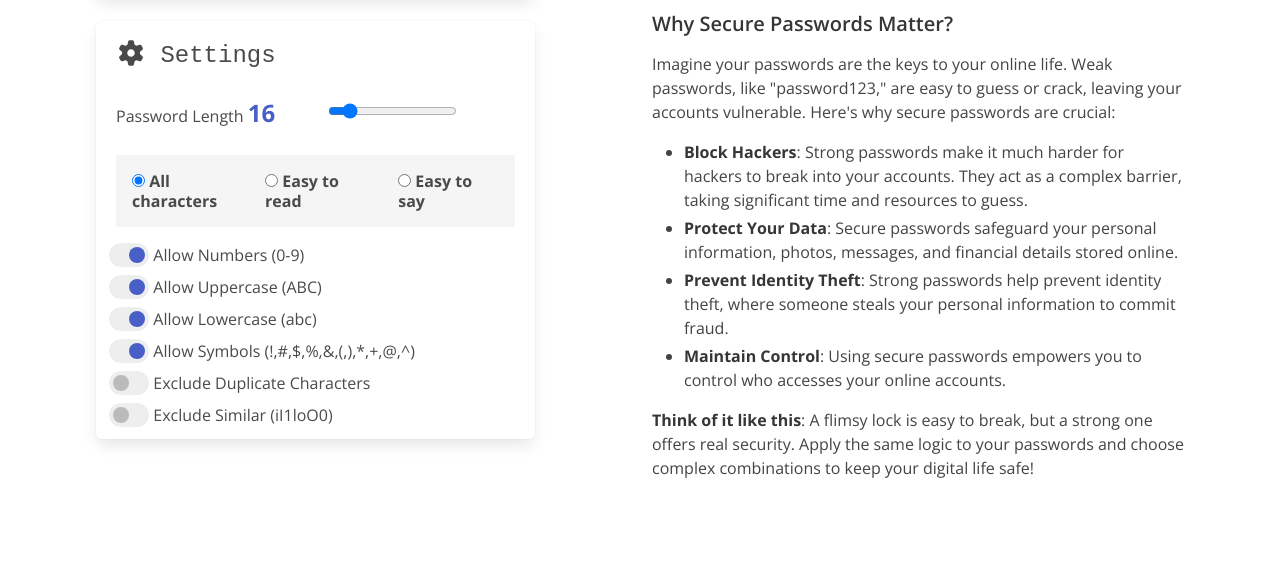
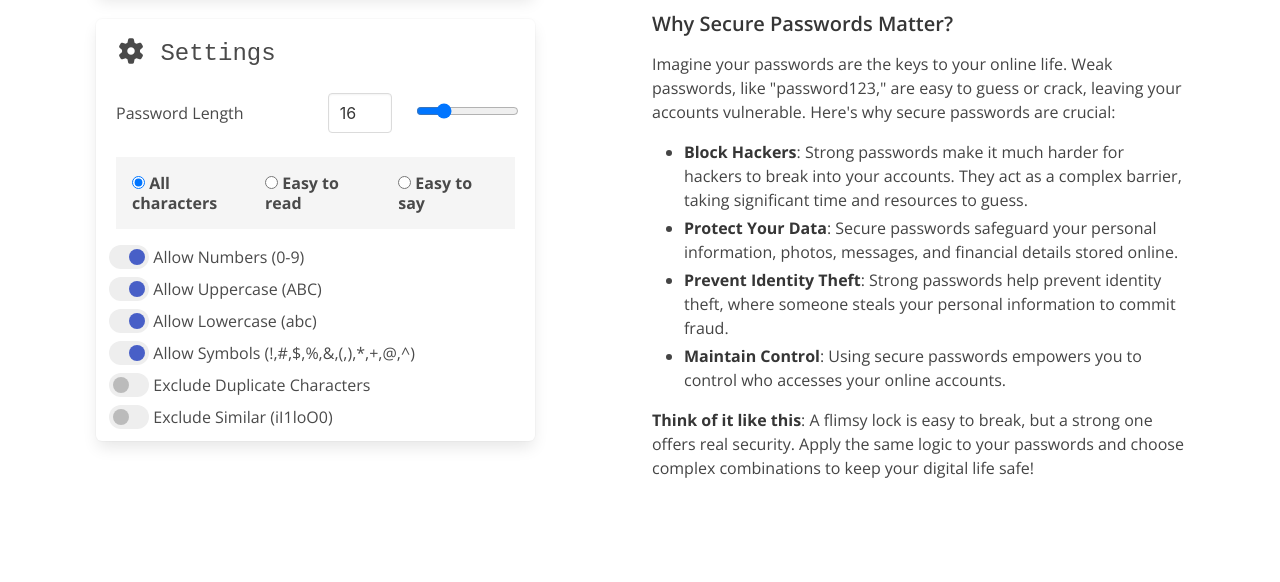
Before and after one commit to dr-wahrheit/another-password-generator, a website built with webpack: page src/templates/index.html in a window 1280 px wide. Shown: the part 258-840 px from the top of the page. Built offline with nearby package versions, Linux system fonts and the light colour scheme.

Commit message:
chore: Better UX experience while settings password length

```diff
--- a/src/scripts/index.js
+++ b/src/scripts/index.js
@@ -264,10 +264,16 @@ function calculatePasswordLevel() {
 }
 
 function bindEvents() {
-  settingsPasswordLengthRangeEl.addEventListener('change', () => {
+  settingsPasswordLengthRangeEl.addEventListener('input', () => {
     settingsPasswordLengthEl.value = settingsPasswordLengthRangeEl.value;
   });
   settingsPasswordLengthEl.addEventListener('change', () => {
+    if (settingsPasswordLengthEl.value < 4) {
+      settingsPasswordLengthEl.value = 4;
+    }
+    if (settingsPasswordLengthEl.value > 56) {
+      settingsPasswordLengthEl.value = 56;
+    }
     settingsPasswordLengthRangeEl.value = settingsPasswordLengthEl.value;
   });
 
--- a/src/styles/style.scss
+++ b/src/styles/style.scss
@@ -1,4 +1,4 @@
-@import url('https://fonts.googleapis.com/css2?family=Open+Sans:ital,wght@0,300..800;1,300..800&display=swap');
+@import url("https://fonts.googleapis.com/css2?family=Open+Sans:ital,wght@0,300..800;1,300..800&display=swap");
 
 $secondaryColor: #a89d91;
 $primaryColor: #485fc7;
@@ -20,7 +20,7 @@ body {
 	padding: 0;
 	width: 100%;
 	height: 100%;
-  font-family: "Open Sans", sans-serif;
+	font-family: "Open Sans", sans-serif;
 	font-optical-sizing: auto;
 	font-weight: 400;
 	font-style: normal;
@@ -143,9 +143,9 @@ body {
 	}
 }
 
-// #settings-password-length {
-// 	width: 50px;
-// }
+#settings-password-length {
+	width: 64px;
+}
 #settings-password-length-range {
 	width: 100%;
 }
@@ -180,9 +180,8 @@ body {
 	overflow: auto;
 }
 
-
 input {
-	+span.toggle {
+	+ span.toggle {
 		position: relative;
 		display: inline-block;
 		height: 24px;
@@ -193,7 +192,7 @@ input {
 		border-radius: 100vh;
 		color: rgba(0, 37, 255, 1);
 		&:before {
-			content: ' ';
+			content: " ";
 			position: absolute;
 			top: 4px;
 			left: 4px;
@@ -205,7 +204,7 @@ input {
 			transition: all 0.4s ease-in-out;
 		}
 	}
-	&:checked+span.toggle:before {
+	&:checked + span.toggle:before {
 		left: 20px;
 		background: $primaryColor;
 		transition: all 0.4s ease-in-out;
--- a/src/templates/index.html
+++ b/src/templates/index.html
@@ -55,14 +55,20 @@
           <div class="box">
             <h4 class="subtitle is-4"><i class="fas fa-cog"></i> Settings</h4>
             <div class="columns is-vcentered">
+              <div class="column">Password Length</div>
               <div class="column">
-                Password Length
-                <span id="settings-password-length-display"
-                  class="is-size-4 has-text-link has-text-weight-bold">16</span>
-              </div>
-              <div class="column">
-                <input id="settings-password-length" type="range" name="settings-password-length" min="0" max="128"
-                  value="16" step="8" class="setting-element" />
+
+                <div class="columns is-vcentered">
+                  <div class="column">
+                    <input id="settings-password-length" class="input" type="number" name="settings-password-length"
+                      min="4" max="56" value="16" step="8" class="setting-element" />
+                  </div>
+                  <div class="column is-three-fifths">
+                    <input id="settings-password-length-range" type="range" name="settings-password-length-range"
+                      min="4" max="56" value="16" step="1" class="setting-element" />
+                  </div>
+                </div>
+
               </div>
             </div>
 
```
